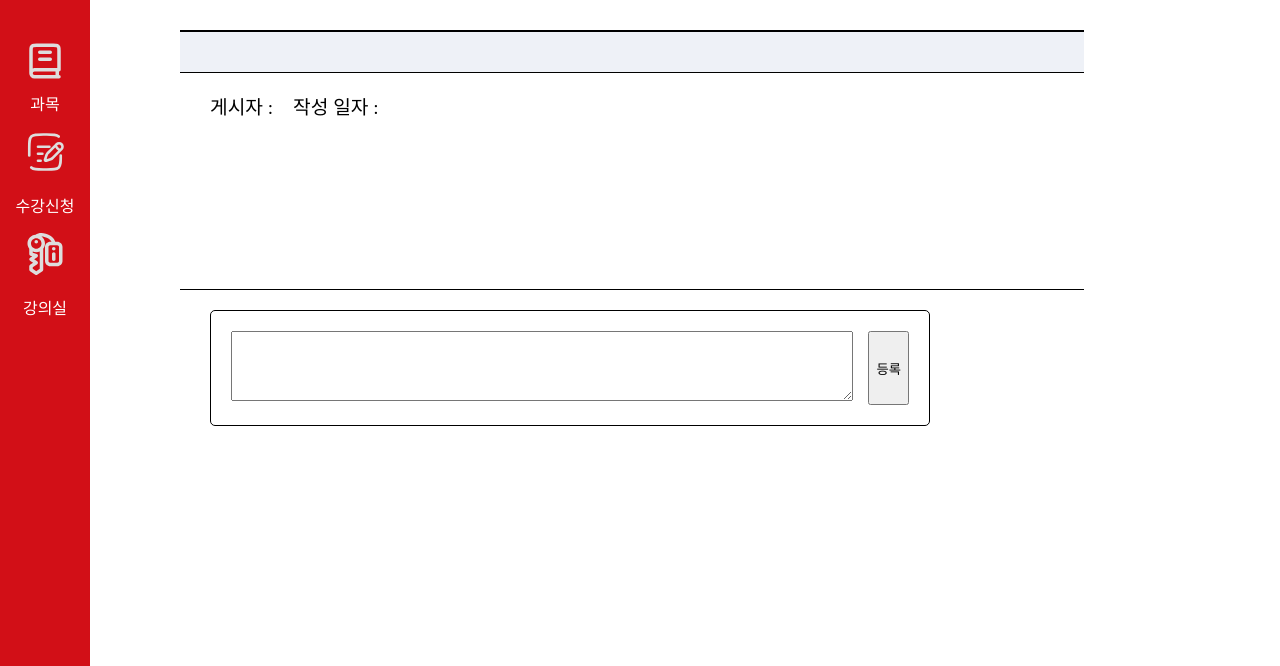
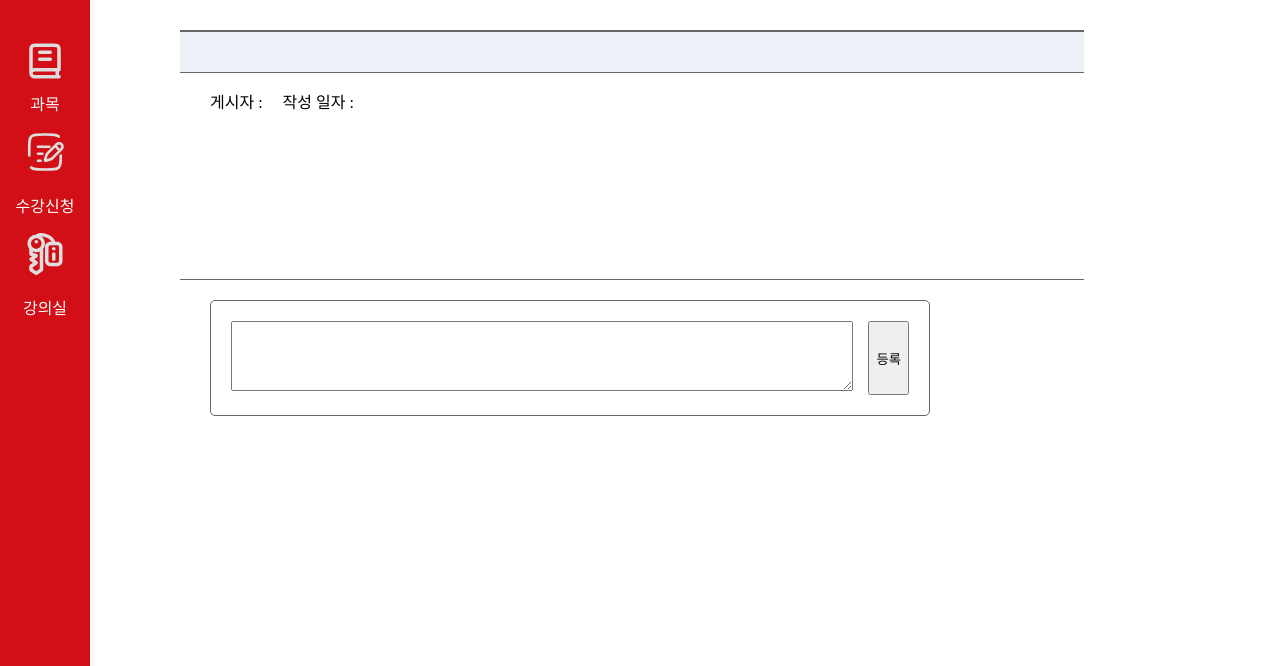
Before and after one commit to gidskql6671/database-team-project, a Spring app: page /class/post in a window 1280 px wide. Shown: the part 105-771 px from the top of the page. Run offline with Thymeleaf, Linux system fonts and the light colour scheme; the template is opened without the code that fills it, so the values that code supplies are empty; database files in the repository are not loaded.

Commit message:
post.css 선 색 변경

```diff
--- a/src/main/resources/static/css/class/post.css
+++ b/src/main/resources/static/css/class/post.css
@@ -1,5 +1,5 @@
 .container_post {
-    border: 1px solid black;
+    border: 1px solid #666666;
     margin: 0;
     width: 90%;
 
@@ -7,7 +7,7 @@
 
     margin-bottom: 30px;
 
-    border-top: 2px solid #000000;
+    border-top: 2px solid #666666;
     border-left: 0;
     border-right: 0;
     width: 80%;
@@ -16,9 +16,9 @@
 
 .post_title {
     margin: 0;
-    font-size: xx-large;
+    font-size: x-large;
     display: block;
-    border-bottom: 1px solid #000000;
+    border-bottom: 1px solid #666666;
     margin-bottom: 0;
     background-color: #EEF1F7;
     padding: 20px;
@@ -34,7 +34,7 @@
 }
 
 .publisher {
-    /*font-size: medium;*/
+    font-size: medium;
     margin-right: 10px;
     margin-left: 10px;
 }
@@ -45,15 +45,11 @@
 }
 
 .container_comment {
-    border: 1px solid black;
+    border: 1px solid #666666;
     border-radius: 5px;
     padding: 20px;
     width: 60%;
-    /*margin: 0 0 15px 30px;*/
     margin: 20px 0 15px 90px;
-    /*margin: 0 auto;*/
-    /*margin-top: 20px;*/
-    /*margin-bottom: 15px;*/
 
     font-size: larger;
 }
@@ -61,16 +57,20 @@
 .comment_meta {
     display: flex;
     justify-content: space-between;
-    margin-bottom: 30px;
+/*    margin-bottom: 30px;*/
+    border-bottom: 1px solid #cccccc;
+}
+
+.comment_content {
+    margin: 20px 0 30px 10px;
 }
 
 #form_comment {
-    border: 1px solid black;
+    border: 1px solid #666666;
     border-radius: 5px;
     padding: 20px;
     width: 60%;
     margin: 20px 0 15px 90px;
-    /*margin: 0 0 15px 30px;*/
 
     display: flex;
 }
```
